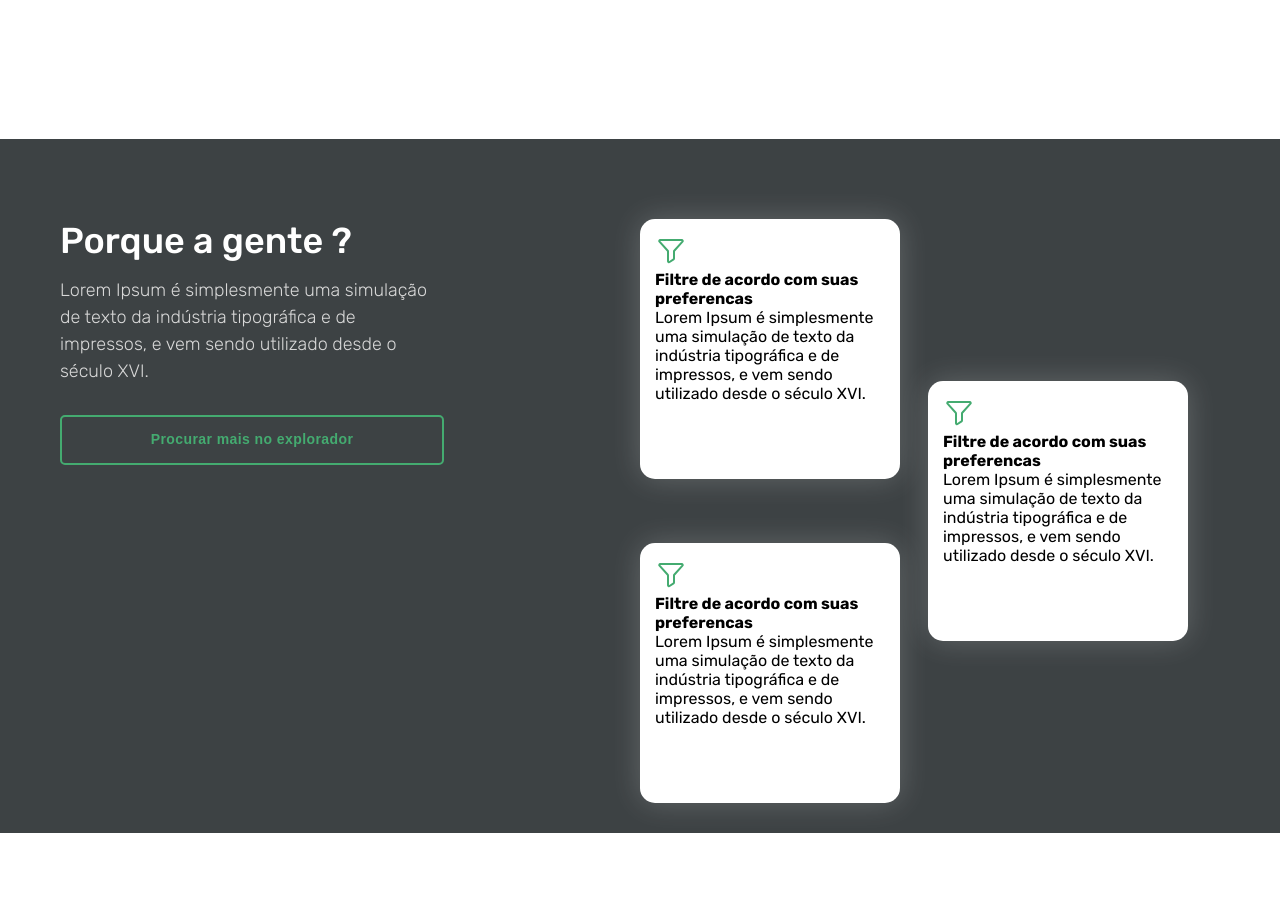
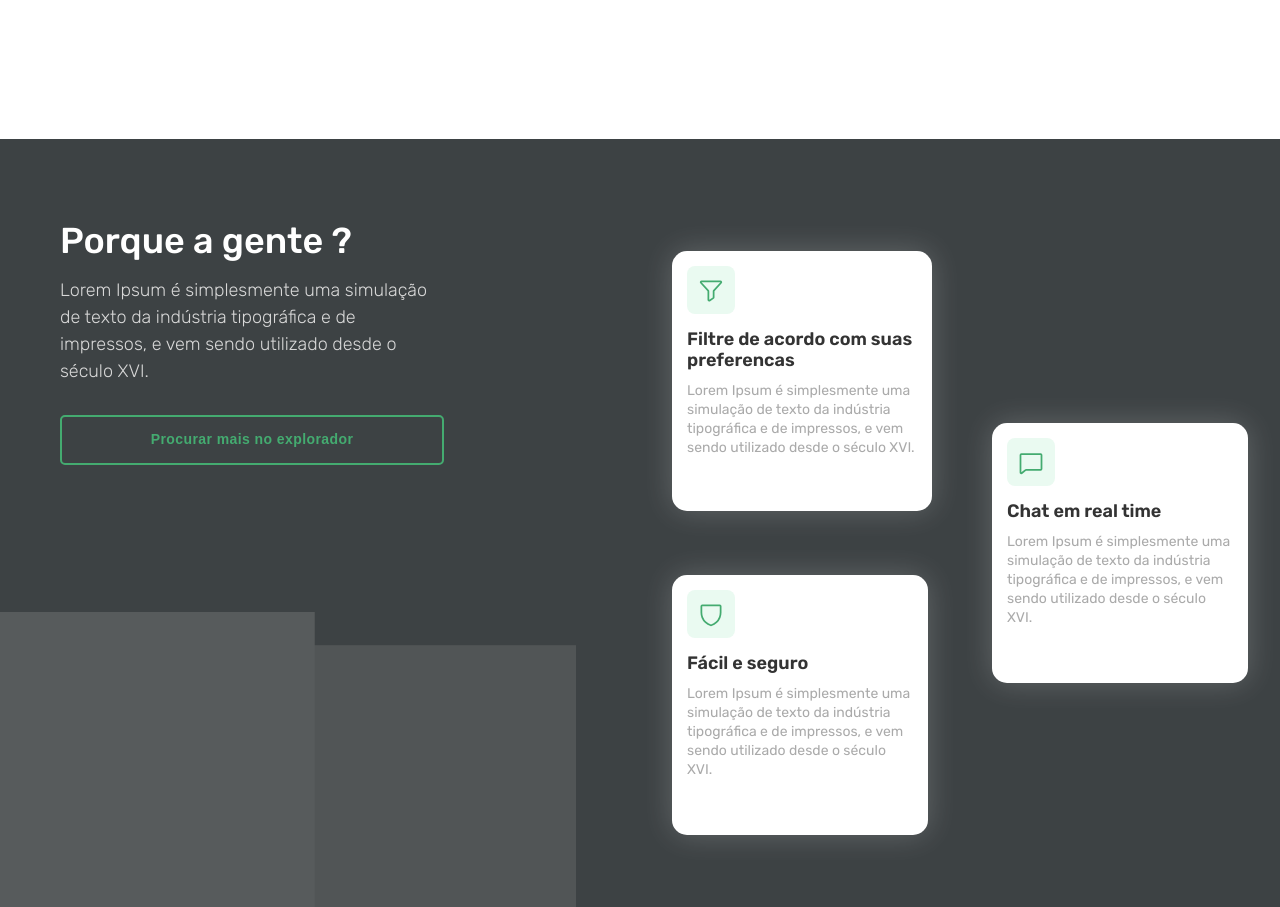
Before and after one commit to Douglaskav/Ap76-Web, a React (Create React App) app: page / in a window 1280 px wide. Shown: the part 2280-3187 px from the top of the page. Before the commit the page ends 3113 px from the top, so only its background shows below. Built offline with nearby package versions, Linux system fonts and the light colour scheme.

Commit message:
finish WhyUsSection

```diff
--- a/src/pages/Home/components/WhyUsSection/index.tsx
+++ b/src/pages/Home/components/WhyUsSection/index.tsx
@@ -1,4 +1,4 @@
-import { Funnel } from "phosphor-react";
+import { Chat, Funnel, Shield } from "phosphor-react";
 import { SectionButton } from "../../../../components/_SectionButton";
 import {
   SectionContainer,
@@ -8,10 +8,15 @@ import {
   Paragraph,
   CardsContainer,
   CardItemContainer,
+  CardItemsRow,
   IconContainer,
   CardTitle,
   CardText,
+  SquaresContainer,
+  SquareImage,
 } from "./styles";
+
+import SquaresImg from "../../../../assets/gray-blocks.png";
 
 export const WhyUsSection = () => {
   return (
@@ -21,14 +26,15 @@ export const WhyUsSection = () => {
           <Title>Porque a gente ?</Title>
           <Paragraph>
             Lorem Ipsum é simplesmente uma simulação de texto da indústria
-          tipográfica e de impressos, e vem sendo utilizado desde o século XVI.
+            tipográfica e de impressos, e vem sendo utilizado desde o século
+            XVI.
           </Paragraph>
           <SectionButton>Procurar mais no explorador</SectionButton>
         </InfoContainer>
         <CardsContainer>
           <CardItemContainer>
             <IconContainer>
-            <Funnel size={32} color="#44AB70"></Funnel>
+              <Funnel size={28} color="#44AB70"></Funnel>
             </IconContainer>
 
             <CardTitle>Filtre de acordo com suas preferencas</CardTitle>
@@ -38,12 +44,13 @@ export const WhyUsSection = () => {
               XVI.
             </CardText>
           </CardItemContainer>
+          <CardItemsRow>
             <CardItemContainer>
               <IconContainer>
-            <Funnel size={32} color="#44AB70"></Funnel>
+                <Shield size={28} color="#44AB70"></Shield>
               </IconContainer>
 
-          <CardTitle>Filtre de acordo com suas preferencas</CardTitle>
+              <CardTitle>Fácil e seguro</CardTitle>
               <CardText>
                 Lorem Ipsum é simplesmente uma simulação de texto da indústria
                 tipográfica e de impressos, e vem sendo utilizado desde o século
@@ -52,18 +59,22 @@ export const WhyUsSection = () => {
             </CardItemContainer>
             <CardItemContainer>
               <IconContainer>
-            <Funnel size={32} color="#44AB70"></Funnel>
+                <Chat size={28} color="#44AB70"></Chat>
               </IconContainer>
 
-          <CardTitle>Filtre de acordo com suas preferencas</CardTitle>
+              <CardTitle>Chat em real time</CardTitle>
               <CardText>
                 Lorem Ipsum é simplesmente uma simulação de texto da indústria
                 tipográfica e de impressos, e vem sendo utilizado desde o século
                 XVI.
               </CardText>
             </CardItemContainer>
+          </CardItemsRow>
         </CardsContainer>
       </Container>
+      <SquaresContainer>
+        <SquareImage src={SquaresImg} />
+      </SquaresContainer>
     </SectionContainer>
   );
 };
--- a/src/pages/Home/components/WhyUsSection/styles.ts
+++ b/src/pages/Home/components/WhyUsSection/styles.ts
@@ -11,6 +11,20 @@ export const Container = styled.div`
   align-items: flex-start;
   justify-content: space-between;
   padding-top: 80px;
+  padding-bottom: 40px;
+`;
+
+export const SquaresContainer = styled.div`
+  position: relative;
+  background-color: red;
+  width: 45%;
+`;
+
+export const SquareImage = styled.img`
+  width: 100%;
+  position: absolute;
+  left: 0;
+  bottom: 0;
 `;
 
 export const InfoContainer = styled.div`
@@ -48,22 +62,44 @@ export const CardItemContainer = styled.div`
   background: #ffffff;
   box-shadow: 0px 0px 30px rgba(255, 255, 255, 0.2);
   border-radius: 15px;
-  margin-bottom: 30px;
+  margin: 5%;
 
-  &:nth-child(2) {
-    margin-left: 45%;
-    margin-top: -20%;
+  @media only screen and (min-width: 1180px) {
+    &:nth-child(2) {
+      margin-top: -120px;
+    }
   }
-
-
- &:nth-child(3) {
-    margin-top: -20%;
-  }
-
 `;
 
-export const IconContainer = styled.div``;
+export const CardItemsRow = styled.div`
+  display: flex;
+  @media only screen and (max-width: 1180px) {
+    flex-direction: column;
+  }
+`;
 
-export const CardTitle = styled.h4``;
+export const IconContainer = styled.div`
+  width: 48px;
+  height: 48px;
+  border-radius: 8px;
 
-export const CardText = styled.p``;
+  background-color: #eafaf1;
+
+  display: flex;
+  justify-content: center;
+  align-items: center;
+`;
+
+export const CardTitle = styled.h4`
+  color: #333333;
+  font-size: 1.125em;
+  line-height: 21px;
+  font-weight: 600;
+  margin: 15px 0px 10px 0px;
+`;
+
+export const CardText = styled.p`
+  color: #aaaaaa;
+  font-size: 0.875em;
+  line-height: 19px;
+`;
```
Lines whose indentation alone changed are shown as unchanged.
